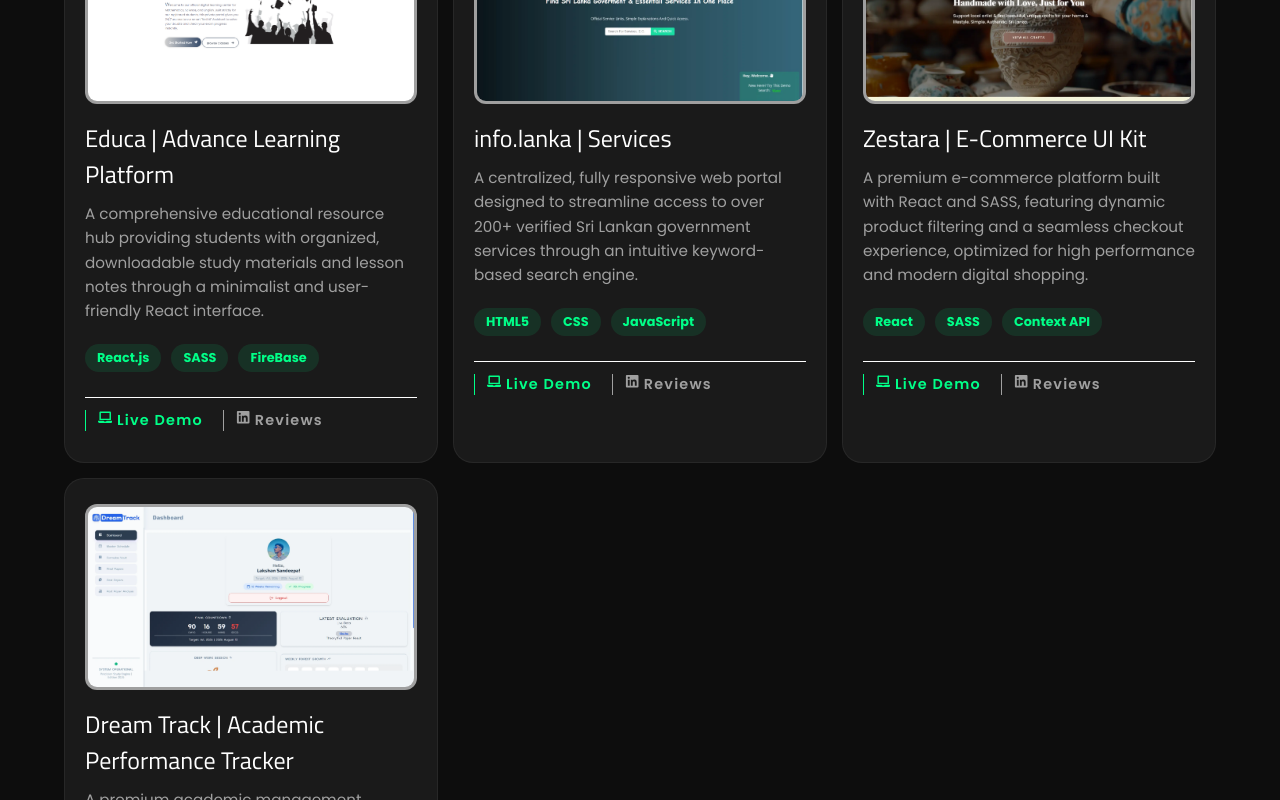
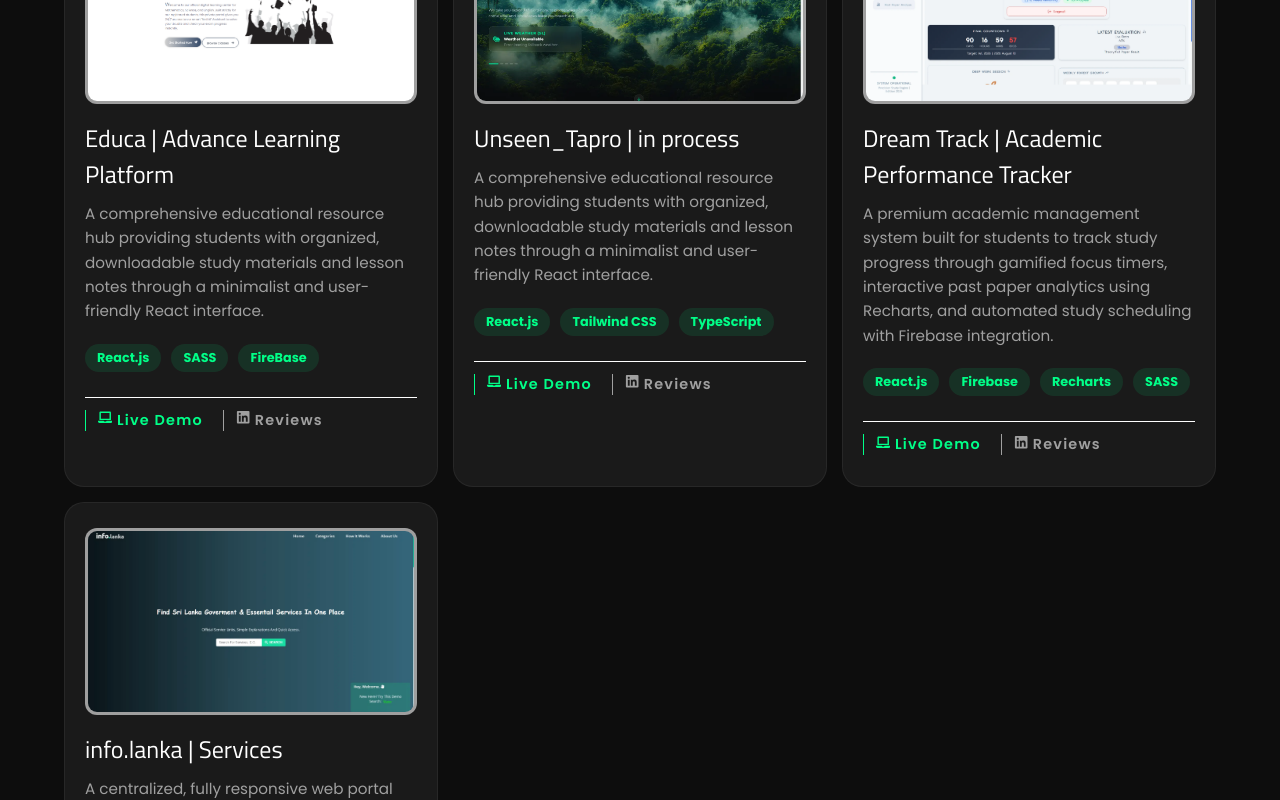
Before and after one commit to lakshan-beast/My-Portfolio, a React (Vite) app: page / in a window 1280 px wide. Shown: the part 3060-3860 px from the top of the page. Built offline with nearby package versions, Linux system fonts and the light colour scheme.

Commit message:
feat: add Unseen Tapro project to ProjectsCard component

```diff
--- a/src/components/ProjectsCard.jsx
+++ b/src/components/ProjectsCard.jsx
@@ -6,6 +6,7 @@ import Zestara from "../assets/Zestara.webp";
 import Info_Lanka from "../assets/Info.Lanka.webp";
 import Educa from "../assets/educa.png";
 import Dream_Tracker from "../assets/Dream-Tracker.webp";
+import Unseen_Tapro from "../assets/Unseen-Tapro.webp";
 
 const Projects = () => {
   const projectsList = [
@@ -22,29 +23,30 @@ const Projects = () => {
       linkedin: "",
     },
 
-    // info.lanka project
+    // Unseen Tapro
     {
-      image: Info_Lanka,
-      title: "info.lanka | Services",
+      image: Unseen_Tapro,
+      title: "Unseen_Tapro | in process",
       description:
-        "A centralized, fully responsive web portal designed to streamline access to over 200+ verified Sri Lankan government services through an intuitive keyword-based search engine.",
-      tags: ["HTML5", "CSS", "JavaScript"],
-      link: "https://info-lanka-project.vercel.app",
-      // github: "https://github.com/lakshan-beast/info.lanka-Project",
+        "A comprehensive educational resource hub providing students with organized, downloadable study materials and lesson notes through a minimalist and user-friendly React interface.",
+      tags: ["React.js", "Tailwind CSS", "TypeScript"],
+      link: "https://unseen-tapro.vercel.app/",
+      // github:
+      //   "https://github.com/lakshan-beast/Educa-Advance-Learning-Platform",
       linkedin: "",
     },
 
-    // react zestara project
-    {
-      image: Zestara,
-      title: "Zestara | E-Commerce UI Kit",
-      description:
-        "A premium e-commerce platform built with React and SASS, featuring dynamic product filtering and a seamless checkout experience, optimized for high performance and modern digital shopping.",
-      tags: ["React", "SASS", "Context API"],
-      link: "https://zestara.vercel.app",
-      // github: "https://github.com/lakshan-beast/Zestara",
-      linkedin: "",
-    },
+    // // react zestara project
+    // {
+    //   image: Zestara,
+    //   title: "Zestara | E-Commerce UI Kit",
+    //   description:
+    //     "A premium e-commerce platform built with React and SASS, featuring dynamic product filtering and a seamless checkout experience, optimized for high performance and modern digital shopping.",
+    //   tags: ["React", "SASS", "Context API"],
+    //   link: "https://zestara.vercel.app",
+    //   // github: "https://github.com/lakshan-beast/Zestara",
+    //   linkedin: "",
+    // },
 
     // Dream Track | Academic Productivity Dashboard
     {
@@ -59,16 +61,17 @@ const Projects = () => {
         "https://www.linkedin.com/posts/lakshan-sandeepa_reactjs-firebase-freelanceproject-ugcPost-7459432361013821440-wHDL?utm_source=share&utm_medium=member_desktop&rcm=ACoAAFPtsUwB7_aLX2saPRBkbB618Q_hYVofstU",
     },
 
-    // Frontend Projects
-    // {
-    //   title: "Frontend Projects",
-    //   description:
-    //     "A high-perfomance online shop interface built with React & SASS, focusing on smooth user experience.",
-    //   tags: ["HTML5", "CSS", "JavaScript"],
-    //   github: "https://github.com/lakshan-beast/My-Frontend-Projects-Lab",
-    // },
-
-    // https://future-plan-six.vercel.app/
+    // info.lanka project
+    {
+      image: Info_Lanka,
+      title: "info.lanka | Services",
+      description:
+        "A centralized, fully responsive web portal designed to streamline access to over 200+ verified Sri Lankan government services through an intuitive keyword-based search engine.",
+      tags: ["HTML5", "CSS", "JavaScript"],
+      link: "https://info-lanka-project.vercel.app",
+      // github: "https://github.com/lakshan-beast/info.lanka-Project",
+      linkedin: "",
+    },
   ];
 
   return (
```
Also changed, not shown: src/assets/Unseen-Tapro.webp (added).
